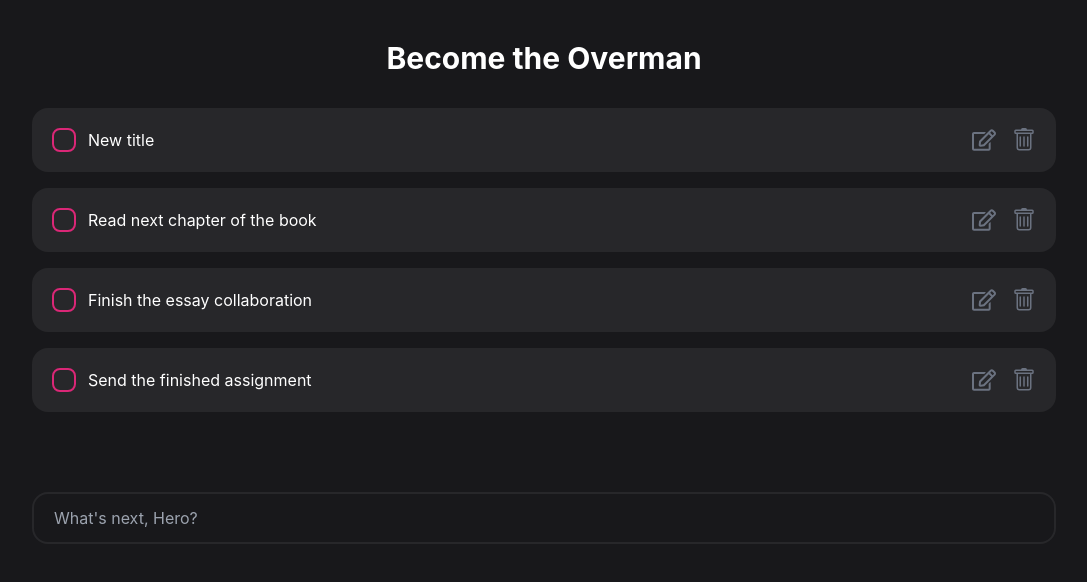
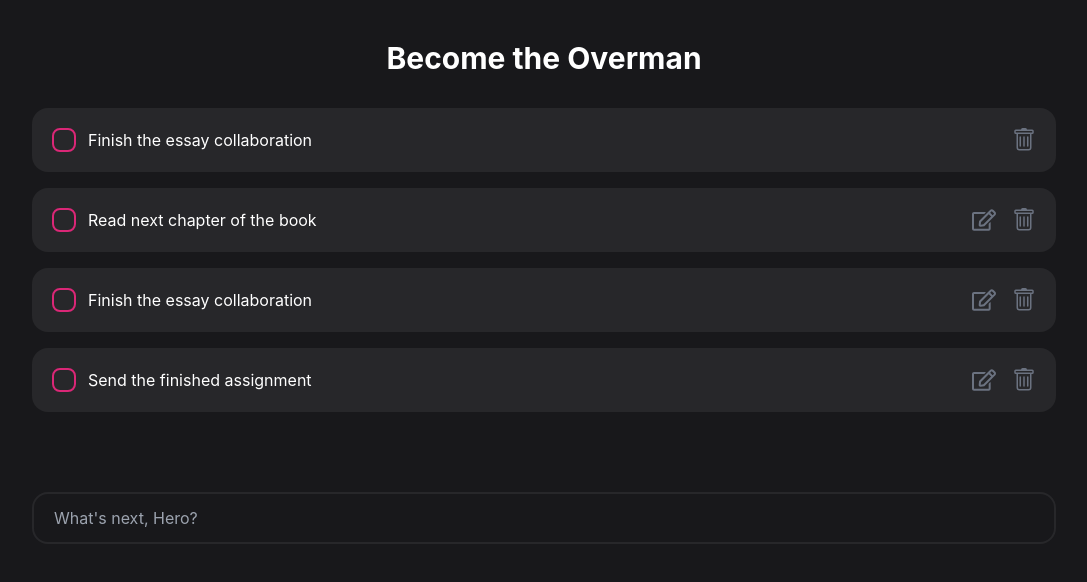
Before and after one commit to Optoed/Coursework-Become-the-Overman-todo-app, a React (Create React App) app: page / in a window 1280 px wide. Both pictures are taken after a click on the button 1072 px from the left and 140 px from the top of the page. Shown: the top 582 px of the page, without its empty margins (96-1183 px from the left). Built offline with nearby package versions, Linux system fonts and the light colour scheme; the HTML template or start-up script is replaced by a standard one.

Commit message:
версия 0.1.1. реализована функция редактирования задачи, исправлены баги с выходом текста за границу.

```diff
--- a/src/components/screens/Home/Home.jsx
+++ b/src/components/screens/Home/Home.jsx
@@ -33,8 +33,19 @@ const Home = () => {
 	const changeTodo = (id) => {
 		const copy = [...todos];
 		const current = copy.find((t) => t._id === id);
-		current.isCompleted = !current.isCompleted;
-		setTodos(copy);
+		if (current) {
+			// Создаем копию найденной задачи с обновленным полем isCompleted
+			const updatedTodo = {
+				...current,
+				isCompleted: !current.isCompleted,
+			};
+			// Находим индекс найденной задачи в массиве
+			const index = copy.indexOf(current);
+			// Заменяем найденную задачу на обновленную в копии массива
+			copy[index] = updatedTodo;
+			// Обновляем состояние todos новым массивом
+			setTodos(copy);
+		}
 	};
 
 	const removeTodo = (id) => {
@@ -55,28 +66,26 @@ const Home = () => {
 
 	// window.addTodo = addTodo //для теста, пишешь в консоли и указываешь текст задания addTodo('Пойти в gym')
 
-	const editTodo = (id) => {
-		const copy = [...todos];
-		// console.log(id);
-		const current = copy.filter((t) =>
-			t._id === id ? (t.title = 'New title') : t
-		);
-		// console.log(current);
-		setTodos(copy);
+	// РЕДАКТИРОВАНИЕ ЗАДАЧИ
+
+	const editTodo = (id, newTitle) => {
+		const updatedTodos = todos.map((todo) => {
+			if (todo._id === id) {
+				return {
+					...todo,
+					title: newTitle,
+				};
+			}
+			return todo;
+		});
+		setTodos(updatedTodos);
 	};
 
-	//console.log(todos)
-
 	return (
-		<div className=' text-white w-4/5 mx-auto'>
+		<div className=' text-white w-4/5 mx-auto max-w-full'>
 			<h1 className='text-3xl font-bold text-center mb-8'>
 				Become the Overman
 			</h1>
-
-			{/* ДОБАВИТЬ ЗАДАЧУ */}
-			{/* <button onClick={() => addTodo()} className='flex items-center justify-center mx-auto mb-4 p-2 border-2 rounded-lg border-pink-700 bg-pink-700 hover:border-pink-600 hover:bg-pink-600 transition-colors ease-in-out duration-300'>
-				<span className=''>Add a new task</span>
-			</button> */}
 
 			{todos.map((todo) => (
 				<TodoItem
--- a/src/components/screens/Home/create-todo-field/CreateTodoField.jsx
+++ b/src/components/screens/Home/create-todo-field/CreateTodoField.jsx
@@ -30,7 +30,7 @@ const CreateTodoField = ({ addTodo }) => {
 	};
 
 	return (
-		<div className='flex items-center justify-between mb-4 rounded-2xl border-zinc-800 border-2 px-5 py-3 w-full mt-20'>
+		<div className='flex items-center justify-between mb-4 rounded-2xl border-zinc-800 border-2 px-5 py-3 w-full max-w-full mt-20'>
 			<input
 				type='text'
 				onChange={handleChange}
@@ -39,7 +39,7 @@ const CreateTodoField = ({ addTodo }) => {
 				value={title}
 				onKeyUp={(e) => e.key === 'Enter' && handleAddTodo()}
 				//className='text-zinc-800 px-4 py-2 rounded-lg border-2 border-white focus:outline-none focus:border-pink-400 transition-colors ease-in-out duration-300 w-1/2 max-w-full' //bg-transparent - для прозрачности
-				className='bg-transparent w-full border-none outline-none'
+				className='bg-transparent w-full max-w-full border-none outline-none'
 				placeholder="What's next, Hero?"
 			/>
 		</div>
--- a/src/components/screens/Home/item/TodoItem.jsx
+++ b/src/components/screens/Home/item/TodoItem.jsx
@@ -1,4 +1,4 @@
-import React from 'react';
+import React, { useState } from 'react';
 
 import cn from 'classnames';
 
@@ -11,24 +11,58 @@ import { FaRegEdit } from 'react-icons/fa';
 import Check from './Check';
 
 const TodoItem = ({ todo, changeTodo, removeTodo, editTodo }) => {
+	const [isEditing, setIsEditing] = useState(false);
+	const [editedTitle, setEditedTitle] = useState(todo.title);
+
+	const handleEdit = () => {
+		setIsEditing(true);
+		setEditedTitle(todo.title); // Устанавливаем начальное значение для редактирования равным текущему тексту задачи
+	};
+
+	const handleSave = () => {
+		if (editedTitle.trim() !== '') {
+			editTodo(todo._id, editedTitle);
+		}
+		setIsEditing(false);
+	};
+
 	return (
-		<div className='flex justify-center mb-4 rounded-2xl bg-zinc-800 p-5 w-full'>
+		<div className='flex items-start justify-start mb-4 rounded-2xl bg-zinc-800 p-5 w-full'>
 			{/* Change check */}
 			<button onClick={() => changeTodo(todo._id)}>
 				<Check isCompleted={todo.isCompleted} />
 			</button>
 
-			<span className={` ${todo.isCompleted ? 'line-through' : ''}`}>
+			{isEditing ? (
+				<input
+					type='text'
+					value={editedTitle}
+					onChange={(e) => setEditedTitle(e.target.value)}
+					onBlur={handleSave}
+					autoFocus
+					className={`${
+						todo.isCompleted ? 'line-through' : ''
+					} bg-transparent w-full max-w-full border-none outline-none`}
+				/>
+			) : (
+				<span
+					className={` ${
+						todo.isCompleted ? 'line-through' : ''
+					} max-w-full`}>
 					{todo.title}
 				</span>
+			)}
 
+			<div className='ml-auto flex items-center'>
 				{/* Edit */}
-			<button className='ml-auto pl-4' onClick={() => editTodo(todo._id)}>
+				{!isEditing && (
+					<button onClick={handleEdit} className='pl-4'>
 						<FaRegEdit
 							size={24}
 							className='text-gray-500 hover:text-emerald-500 transition-colors ease-in-out duration-300'
 						/>
 					</button>
+				)}
 
 				{/* Remove */}
 				<button onClick={() => removeTodo(todo._id)} className='ml-4'>
@@ -38,6 +72,7 @@ const TodoItem = ({ todo, changeTodo, removeTodo, editTodo }) => {
 					/>
 				</button>
 			</div>
+		</div>
 	);
 };
 
```
Lines whose indentation alone changed are shown as unchanged.
